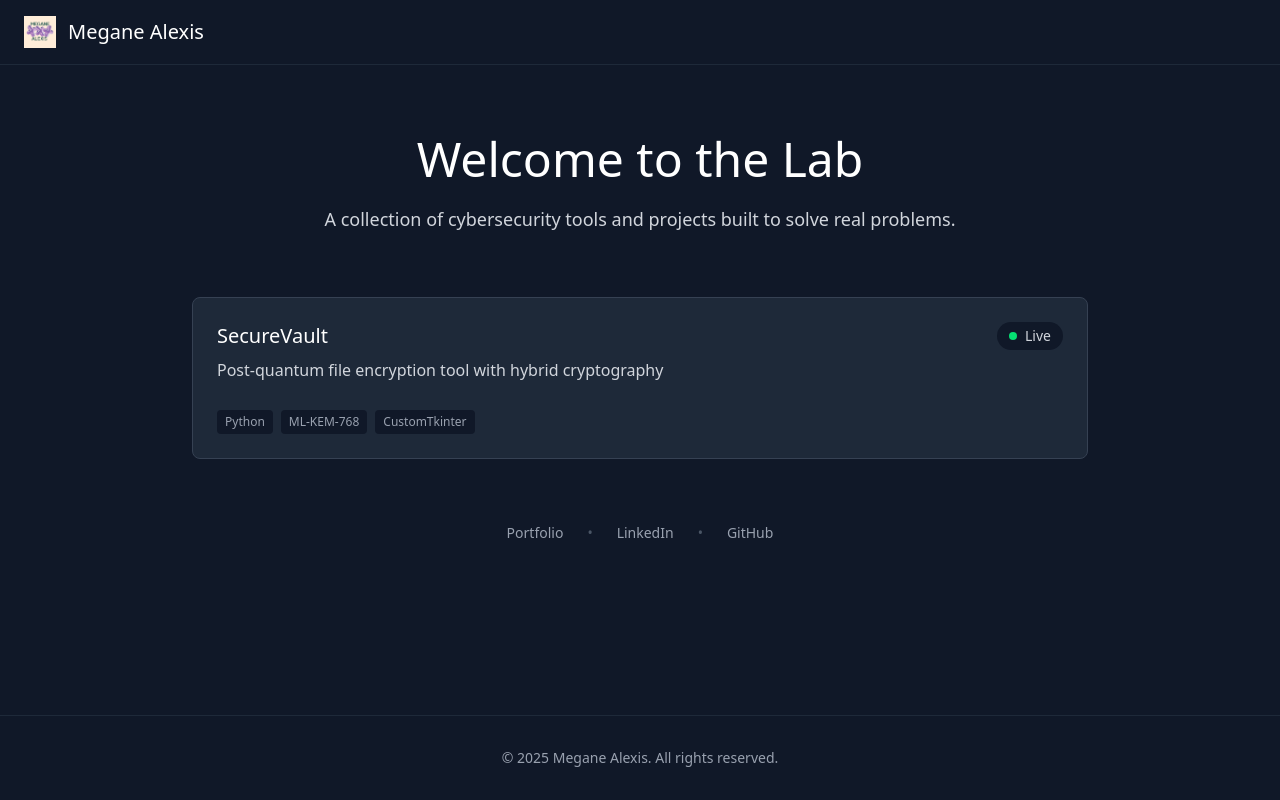
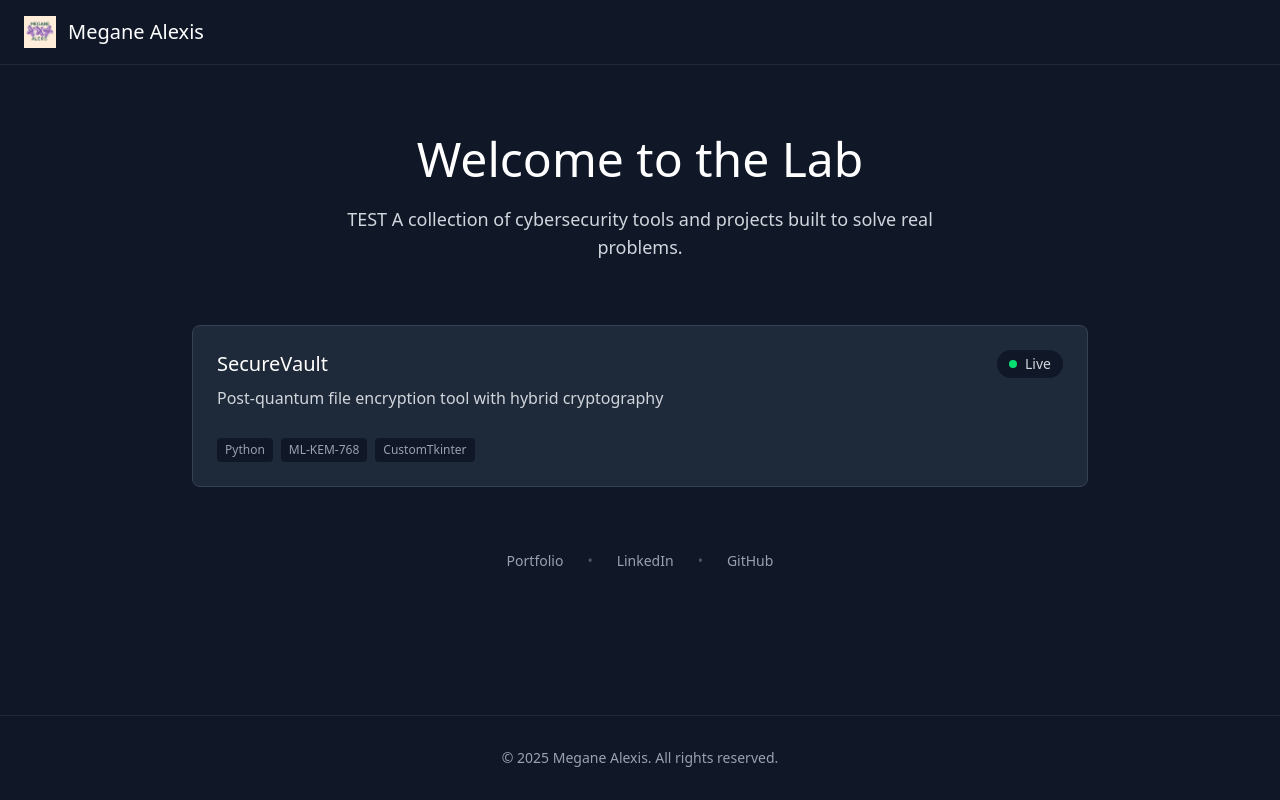
Before and after one commit to megane18/meganealexis-net, a React (Vite) app: page / in a window 1280 px wide. Built offline with nearby package versions, Linux system fonts and the light colour scheme.

Commit message:
Testing an updated version

```diff
--- a/src/App.jsx
+++ b/src/App.jsx
@@ -125,7 +125,7 @@ export default function ProjectHub() {
               Welcome to the Lab
             </h2>
             <p className="text-lg text-gray-300 max-w-2xl mx-auto">
-              A collection of cybersecurity tools and projects built to solve real problems.
+              TEST A collection of cybersecurity tools and projects built to solve real problems.
             </p>
           </div>
 
```
